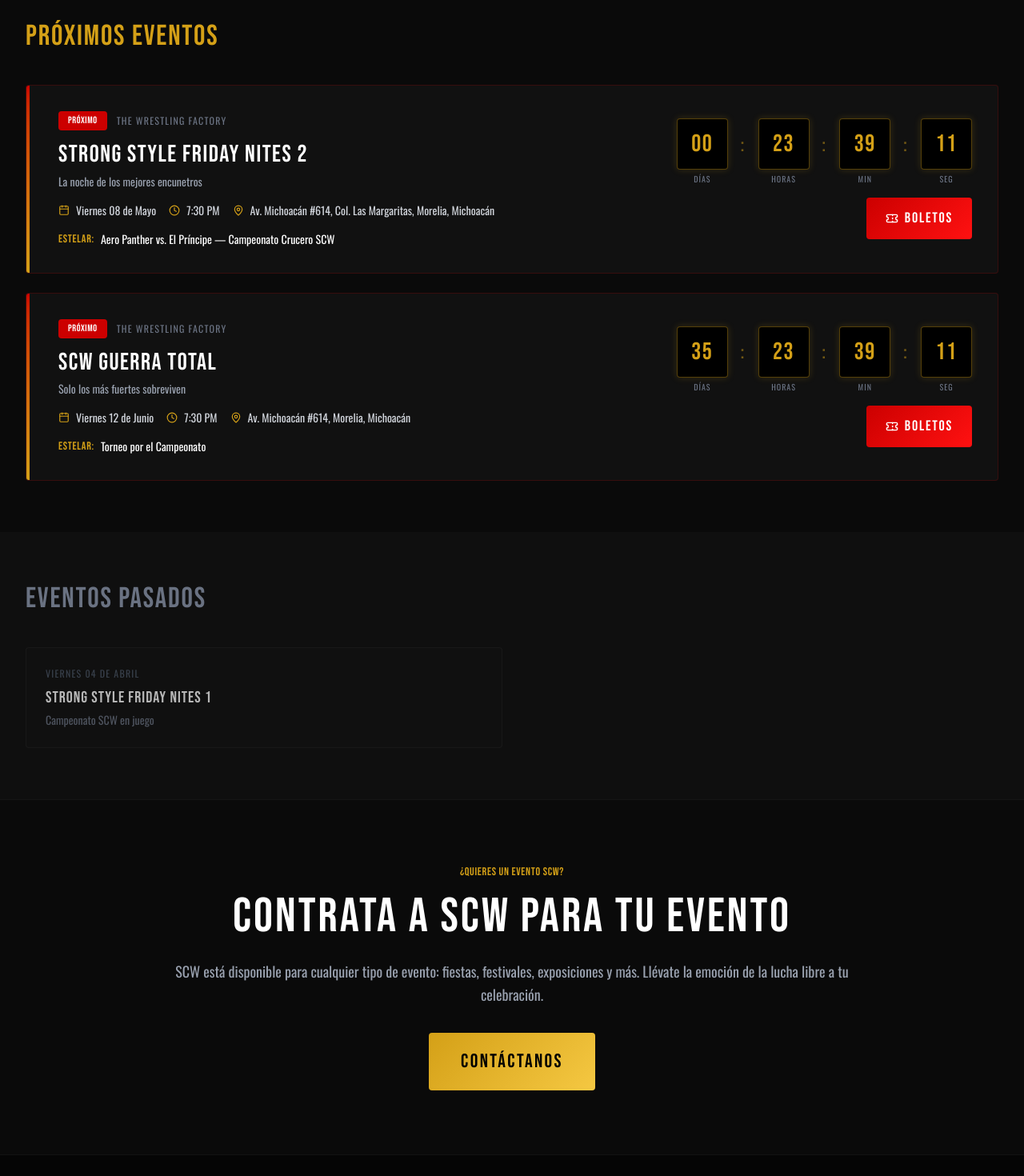
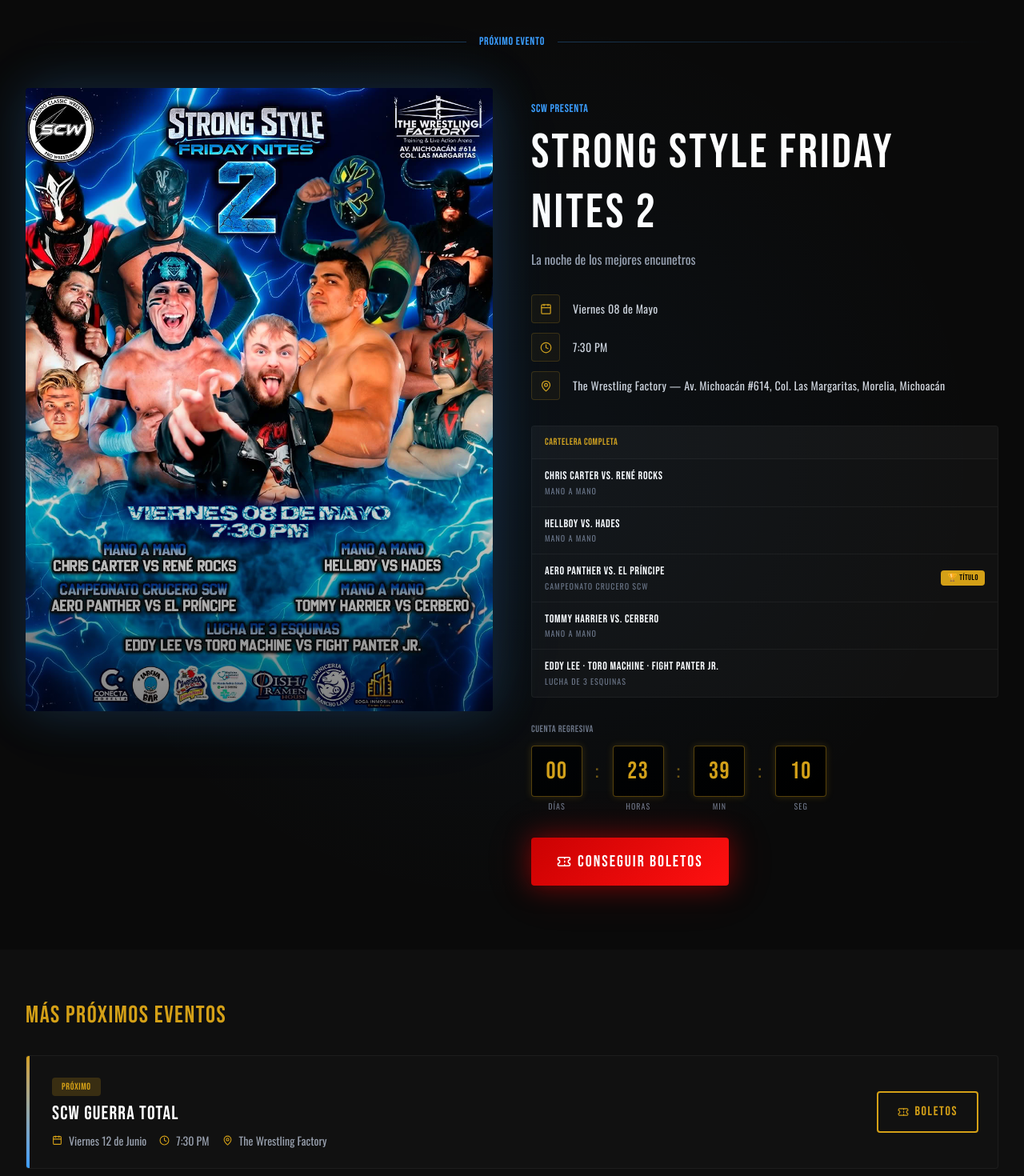
Before and after one commit to MaxAiAgencia/scw-morelia, a Next.js app: page /eventos in a window 1280 px wide. Shown: the part 460-1930 px from the top of the page at 80% size. Built offline with nearby package versions, Linux system fonts and the light colour scheme.

Commit message:
feat: eventos page with poster layout + real ticket URL

```diff
--- a/src/app/eventos/page.tsx
+++ b/src/app/eventos/page.tsx
@@ -1,6 +1,7 @@
 import { Metadata } from "next";
 import Link from "next/link";
-import { Calendar, MapPin, Clock, Ticket } from "lucide-react";
+import Image from "next/image";
+import { Calendar, MapPin, Clock, Ticket, ChevronRight } from "lucide-react";
 import { events } from "@/data/events";
 import Countdown from "@/components/Countdown";
 
@@ -12,12 +13,13 @@
 export default function EventosPage() {
   const upcoming = events.filter((e) => e.upcoming);
   const past = events.filter((e) => !e.upcoming);
+  const [featured, ...rest] = upcoming;
 
   return (
     <>
       {/* Page Hero */}
       <section className="relative pt-40 pb-20 bg-[#0a0a0a] overflow-hidden">
-        <div className="absolute inset-0 bg-[radial-gradient(ellipse_at_top,rgba(204,0,0,0.1)_0%,transparent_60%)]" />
+        <div className="absolute inset-0 bg-[radial-gradient(ellipse_at_top,rgba(204,0,0,0.08)_0%,transparent_60%)]" />
         <div className="max-w-7xl mx-auto px-4 sm:px-6 lg:px-8 relative z-10 text-center">
           <p className="font-bebas text-[#CC0000] tracking-[0.5em] text-sm mb-4">SCW PRESENTA</p>
           <h1 className="font-bebas text-7xl sm:text-9xl text-white leading-none mb-4">Eventos</h1>
@@ -25,89 +27,177 @@
         </div>
       </section>
 
-      {/* Upcoming */}
-      <section className="py-16 bg-[#0a0a0a]">
+      {/* Featured upcoming event — poster + detalles */}
+      {featured && (
+        <section className="relative py-0 bg-[#0a0a0a] overflow-hidden">
+          <div className="absolute inset-0 bg-[radial-gradient(ellipse_at_center,rgba(59,158,255,0.05)_0%,transparent_65%)]" />
+
+          <div className="max-w-7xl mx-auto px-4 sm:px-6 lg:px-8 py-20">
+            <div className="flex items-center gap-4 mb-12">
+              <div className="h-px flex-1 bg-gradient-to-r from-transparent to-[#3b9eff]/30" />
+              <span className="font-bebas text-[#3b9eff] tracking-[0.4em] text-sm">PRÓXIMO EVENTO</span>
+              <div className="h-px flex-1 bg-gradient-to-l from-transparent to-[#3b9eff]/30" />
+            </div>
+
+            <div className="grid lg:grid-cols-2 gap-12 items-start">
+              {/* Poster */}
+              <div className="relative group">
+                <div
+                  className="relative rounded-sm overflow-hidden aspect-[3/4]"
+                  style={{ boxShadow: "0 0 60px rgba(59,158,255,0.2), 0 0 120px rgba(59,158,255,0.05)" }}
+                >
+                  {featured.image ? (
+                    <Image
+                      src={featured.image}
+                      alt={featured.title}
+                      fill
+                      className="object-cover object-top"
+                      sizes="(max-width: 1024px) 100vw, 50vw"
+                      priority
+                    />
+                  ) : (
+                    <div className="w-full h-full bg-[#111] flex items-center justify-center">
+                      <span className="font-bebas text-gray-600 text-4xl">SCW</span>
+                    </div>
+                  )}
+                  <div className="absolute inset-0 bg-gradient-to-t from-black/50 via-transparent to-transparent" />
+                </div>
+                <div className="absolute -inset-1 rounded-sm bg-gradient-to-r from-[#3b9eff]/0 via-[#3b9eff]/8 to-[#D4A017]/8 blur-lg opacity-0 group-hover:opacity-100 transition-opacity duration-700 -z-10" />
+              </div>
+
+              {/* Info */}
+              <div className="space-y-8 lg:pt-4">
+                <div>
+                  <p className="font-bebas text-[#3b9eff] tracking-[0.4em] text-sm mb-2">SCW PRESENTA</p>
+                  <h2 className="font-bebas text-4xl sm:text-5xl lg:text-6xl text-white leading-tight mb-2">
+                    {featured.title}
+                  </h2>
+                  <p className="font-oswald text-gray-400 text-base">{featured.subtitle}</p>
+                </div>
+
+                {/* Fecha, hora, lugar */}
+                <div className="space-y-3">
+                  {[
+                    { icon: Calendar, text: featured.date },
+                    { icon: Clock, text: featured.time },
+                    { icon: MapPin, text: `${featured.venue} — ${featured.address}, ${featured.city}` },
+                  ].map(({ icon: Icon, text }) => (
+                    <div key={text} className="flex items-center gap-4">
+                      <div className="w-9 h-9 rounded-sm border border-[#D4A017]/20 flex items-center justify-center bg-[#D4A017]/5 shrink-0">
+                        <Icon size={15} className="text-[#D4A017]" />
+                      </div>
+                      <span className="font-oswald text-gray-300 text-sm tracking-wide">{text}</span>
+                    </div>
+                  ))}
+                </div>
+
+                {/* Cartelera */}
+                {featured.fights && (
+                  <div className="rounded-sm border border-white/5 bg-[#111] overflow-hidden">
+                    <div className="px-4 py-3 border-b border-white/5 bg-[#141414]">
+                      <p className="font-bebas text-[#D4A017] tracking-[0.3em] text-xs">CARTELERA COMPLETA</p>
+                    </div>
+                    <div className="divide-y divide-white/5">
+                      {featured.fights.map((f, i) => (
+                        <div key={i} className="flex items-center justify-between px-4 py-3 hover:bg-white/2 transition-colors">
+                          <div className="flex-1">
+                            <p className="font-bebas text-white text-sm leading-tight">
+                              {f.fighter1} {f.fighter3 ? "·" : "vs."} {f.fighter2}
+                              {f.fighter3 && ` · ${f.fighter3}`}
+                            </p>
+                            <p className="font-oswald text-gray-500 text-[10px] tracking-widest uppercase mt-0.5">{f.type}</p>
+                          </div>
+                          {f.type.toLowerCase().includes("campeonato") && (
+                            <span className="font-bebas text-[10px] tracking-widest px-2 py-0.5 bg-[#D4A017] text-black rounded-sm shrink-0 ml-2">
+                              🏆 Título
+                            </span>
+                          )}
+                        </div>
+                      ))}
+                    </div>
+                  </div>
+                )}
+
+                {/* Countdown */}
+                <div>
+                  <p className="font-bebas text-gray-500 tracking-widest text-xs mb-3">CUENTA REGRESIVA</p>
+                  <Countdown targetDate={featured.isoDate} />
+                </div>
+
+                {/* CTA boletos */}
+                <a
+                  href={featured.ticketUrl}
+                  target="_blank"
+                  rel="noopener noreferrer"
+                  className="btn-red px-8 py-4 text-xl rounded-sm uppercase tracking-widest font-bebas inline-flex items-center gap-2 shadow-red-glow"
+                >
+                  <Ticket size={18} /> Conseguir Boletos
+                </a>
+              </div>
+            </div>
+          </div>
+        </section>
+      )}
+
+      {/* Más eventos próximos */}
+      {rest.length > 0 && (
+        <section className="py-16 bg-[#0f0f0f]">
           <div className="max-w-7xl mx-auto px-4 sm:px-6 lg:px-8">
-          <h2 className="font-bebas text-4xl text-[#D4A017] tracking-widest mb-10">
-            Próximos Eventos
-          </h2>
-          <div className="space-y-6">
-            {upcoming.map((event) => (
+            <h2 className="font-bebas text-3xl text-[#D4A017] tracking-widest mb-8">Más Próximos Eventos</h2>
+            <div className="space-y-4">
+              {rest.map((event) => (
                 <div
                   key={event.id}
-                className="group relative rounded-sm border border-[#CC0000]/20 bg-[#111] overflow-hidden hover:border-[#CC0000]/50 transition-all duration-300"
+                  className="group relative rounded-sm border border-white/5 bg-[#111] overflow-hidden hover:border-[#D4A017]/30 transition-all duration-300"
                 >
-                {/* Red left accent */}
-                <div className="absolute left-0 top-0 bottom-0 w-1 bg-gradient-to-b from-[#CC0000] to-[#D4A017]" />
-
-                <div className="p-6 sm:p-8 pl-8 sm:pl-10">
-                  <div className="flex flex-col lg:flex-row lg:items-center justify-between gap-6">
-                    <div className="flex-1">
-                      <div className="flex flex-wrap items-center gap-3 mb-3">
-                        <span className="font-bebas text-xs tracking-widest px-3 py-1 bg-[#CC0000] text-white rounded-sm">
+                  <div className="absolute left-0 top-0 bottom-0 w-1 bg-gradient-to-b from-[#D4A017] to-[#3b9eff]" />
+                  <div className="p-6 pl-8 flex flex-col sm:flex-row sm:items-center justify-between gap-4">
+                    <div>
+                      <span className="font-bebas text-xs tracking-widest px-3 py-1 bg-[#D4A017]/20 text-[#D4A017] rounded-sm">
                         PRÓXIMO
                       </span>
-                        <span className="font-oswald text-gray-500 text-xs tracking-widest uppercase">
-                          {event.venue}
+                      <h3 className="font-bebas text-2xl text-white mt-2 mb-1">{event.title}</h3>
+                      <div className="flex flex-wrap gap-4 text-sm mt-2">
+                        <span className="flex items-center gap-2 text-gray-400 font-oswald">
+                          <Calendar size={13} className="text-[#D4A017]" /> {event.date}
+                        </span>
+                        <span className="flex items-center gap-2 text-gray-400 font-oswald">
+                          <Clock size={13} className="text-[#D4A017]" /> {event.time}
+                        </span>
+                        <span className="flex items-center gap-2 text-gray-400 font-oswald">
+                          <MapPin size={13} className="text-[#D4A017]" /> {event.venue}
                         </span>
                       </div>
-                      <h3 className="font-bebas text-2xl sm:text-3xl text-white mb-1 leading-tight">
-                        {event.title}
-                      </h3>
-                      <p className="font-oswald text-gray-400 text-sm mb-4">{event.subtitle}</p>
-
-                      <div className="flex flex-wrap gap-4 text-sm">
-                        <span className="flex items-center gap-2 text-gray-300 font-oswald">
-                          <Calendar size={14} className="text-[#D4A017]" /> {event.date}
-                        </span>
-                        <span className="flex items-center gap-2 text-gray-300 font-oswald">
-                          <Clock size={14} className="text-[#D4A017]" /> {event.time}
-                        </span>
-                        <span className="flex items-center gap-2 text-gray-300 font-oswald">
-                          <MapPin size={14} className="text-[#D4A017]" /> {event.address}, {event.city}
-                        </span>
                     </div>
-
-                      <div className="mt-4 flex items-center gap-2">
-                        <span className="font-bebas text-[#D4A017] text-sm tracking-widest">
-                          ESTELAR:
-                        </span>
-                        <span className="font-oswald text-white text-sm">{event.mainEvent}</span>
-                      </div>
-                    </div>
-
-                    <div className="flex flex-col items-start lg:items-end gap-4">
-                      <Countdown targetDate={event.isoDate} />
-                      <Link
-                        href={event.ticketUrl ?? "/contacto"}
-                        className="btn-red px-6 py-3 text-lg rounded-sm uppercase tracking-widest font-bebas inline-flex items-center gap-2"
+                    {event.ticketUrl ? (
+                      <a
+                        href={event.ticketUrl}
+                        target="_blank"
+                        rel="noopener noreferrer"
+                        className="btn-outline-gold px-6 py-3 text-base rounded-sm uppercase tracking-widest font-bebas inline-flex items-center gap-2 shrink-0"
                       >
-                        <Ticket size={16} /> Boletos
-                      </Link>
-                    </div>
-                  </div>
+                        <Ticket size={14} /> Boletos
+                      </a>
+                    ) : (
+                      <span className="font-bebas text-gray-600 tracking-widest text-sm">Próximamente</span>
+                    )}
                   </div>
                 </div>
               ))}
             </div>
           </div>
         </section>
+      )}
 
-      {/* Past events */}
-      <section className="py-16 bg-[#0f0f0f]">
+      {/* Eventos pasados */}
+      {past.length > 0 && (
+        <section className="py-16 bg-[#0a0a0a] border-t border-white/5">
           <div className="max-w-7xl mx-auto px-4 sm:px-6 lg:px-8">
-          <h2 className="font-bebas text-4xl text-gray-500 tracking-widest mb-10">
-            Eventos Pasados
-          </h2>
-          <div className="grid sm:grid-cols-2 gap-6">
+            <h2 className="font-bebas text-3xl text-gray-600 tracking-widest mb-8">Eventos Pasados</h2>
+            <div className="grid sm:grid-cols-2 gap-4">
               {past.map((event) => (
-              <div
-                key={event.id}
-                className="p-6 rounded-sm border border-white/5 bg-[#111] opacity-70 hover:opacity-100 transition-opacity duration-300"
-              >
-                <p className="font-oswald text-gray-600 text-xs tracking-widest uppercase mb-2">
-                  {event.date}
-                </p>
+                <div key={event.id} className="p-5 rounded-sm border border-white/5 bg-[#111] opacity-60 hover:opacity-90 transition-opacity duration-300">
+                  <p className="font-oswald text-gray-600 text-xs tracking-widest uppercase mb-1">{event.date}</p>
                   <h3 className="font-bebas text-xl text-white mb-1">{event.title}</h3>
                   <p className="font-oswald text-gray-500 text-sm">{event.mainEvent}</p>
                 </div>
@@ -115,25 +205,18 @@
             </div>
           </div>
         </section>
+      )}
 
-      {/* Contracting CTA */}
-      <section className="py-20 bg-[#0a0a0a] border-t border-white/5">
+      {/* Contratar CTA */}
+      <section className="py-20 bg-[#0f0f0f] border-t border-white/5">
         <div className="max-w-4xl mx-auto px-4 text-center">
-          <p className="font-bebas text-[#D4A017] tracking-[0.4em] text-sm mb-4">
-            ¿QUIERES UN EVENTO SCW?
+          <p className="font-bebas text-[#D4A017] tracking-[0.4em] text-sm mb-4">¿QUIERES UN EVENTO SCW?</p>
+          <h2 className="font-bebas text-5xl sm:text-6xl text-white mb-6">Contrata a SCW para tu evento</h2>
+          <p className="font-oswald text-gray-400 text-lg mb-8 leading-relaxed">
+            SCW está disponible para cualquier tipo de evento: fiestas, festivales, exposiciones y más.
           </p>
-          <h2 className="font-bebas text-5xl sm:text-6xl text-white mb-6">
-            Contrata a SCW para tu evento
-          </h2>
-          <p className="font-oswald text-gray-400 text-lg mb-8 leading-relaxed">
-            SCW está disponible para cualquier tipo de evento: fiestas, festivales,
-            exposiciones y más. Llévate la emoción de la lucha libre a tu celebración.
-          </p>
-          <Link
-            href="/contacto"
-            className="btn-gold px-10 py-5 text-2xl rounded-sm uppercase tracking-widest font-bebas inline-block"
-          >
-            Contáctanos
+          <Link href="/contacto" className="btn-gold px-10 py-5 text-2xl rounded-sm uppercase tracking-widest font-bebas inline-flex items-center gap-3">
+            Contáctanos <ChevronRight size={20} />
           </Link>
         </div>
       </section>
--- a/src/data/events.ts
+++ b/src/data/events.ts
@@ -43,7 +43,7 @@
       { type: "Mano a Mano", fighter1: "Tommy Harrier", fighter2: "Cerbero" },
       { type: "Lucha de 3 Esquinas", fighter1: "Eddy Lee", fighter2: "Toro Machine", fighter3: "Fight Panter Jr." },
     ],
-    ticketUrl: "#boletos",
+    ticketUrl: "https://www.masentrada.app/events/scw-strong-style-friday-nites-2?fbclid=IwY2xjawRp4w1leHRuA2FlbQIxMQBzcnRjBmFwcF9pZBAyMjIwMzkxNzg4MjAwODkyAAEe9wDp2mGuciSW2RGBTS9Zbv80WwzeVzNa1H06QoBvCysiyCqliWgRrWRK1uU_aem_0gGhSFdX0fuglonBeW78ZQ",
   },
   {
     id: 2,
```
Lines whose indentation alone changed are shown as unchanged.
